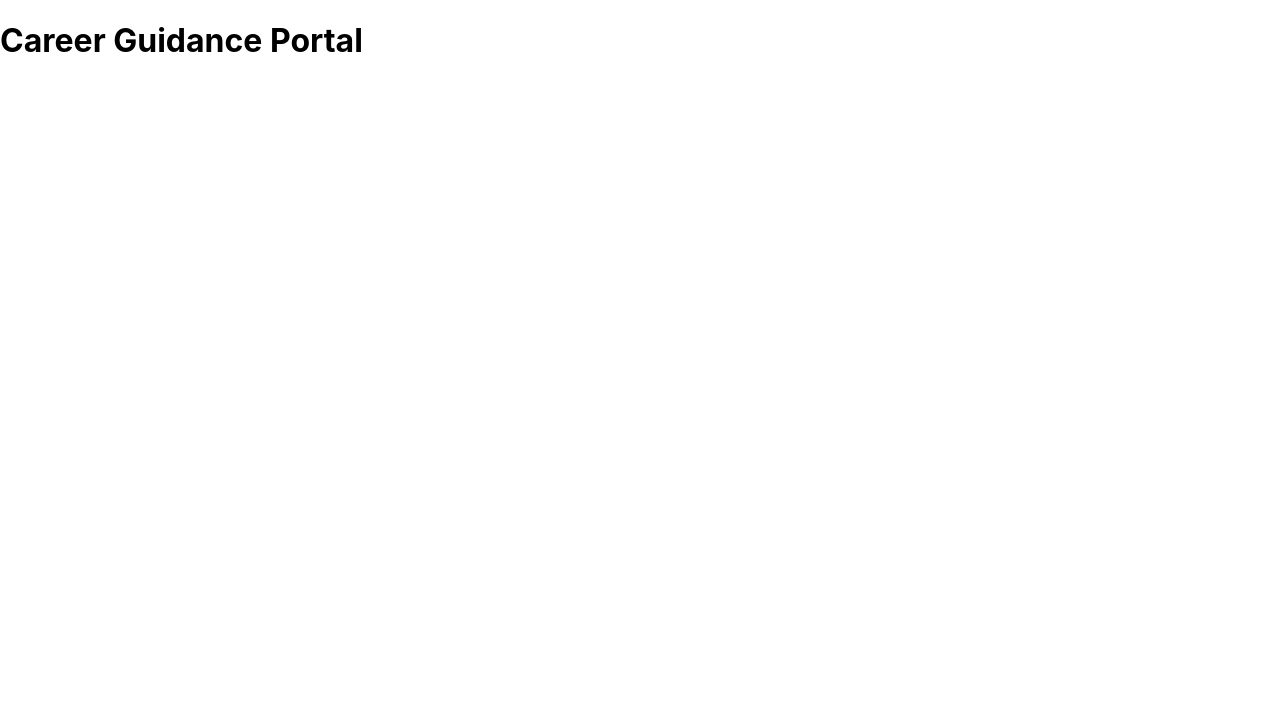
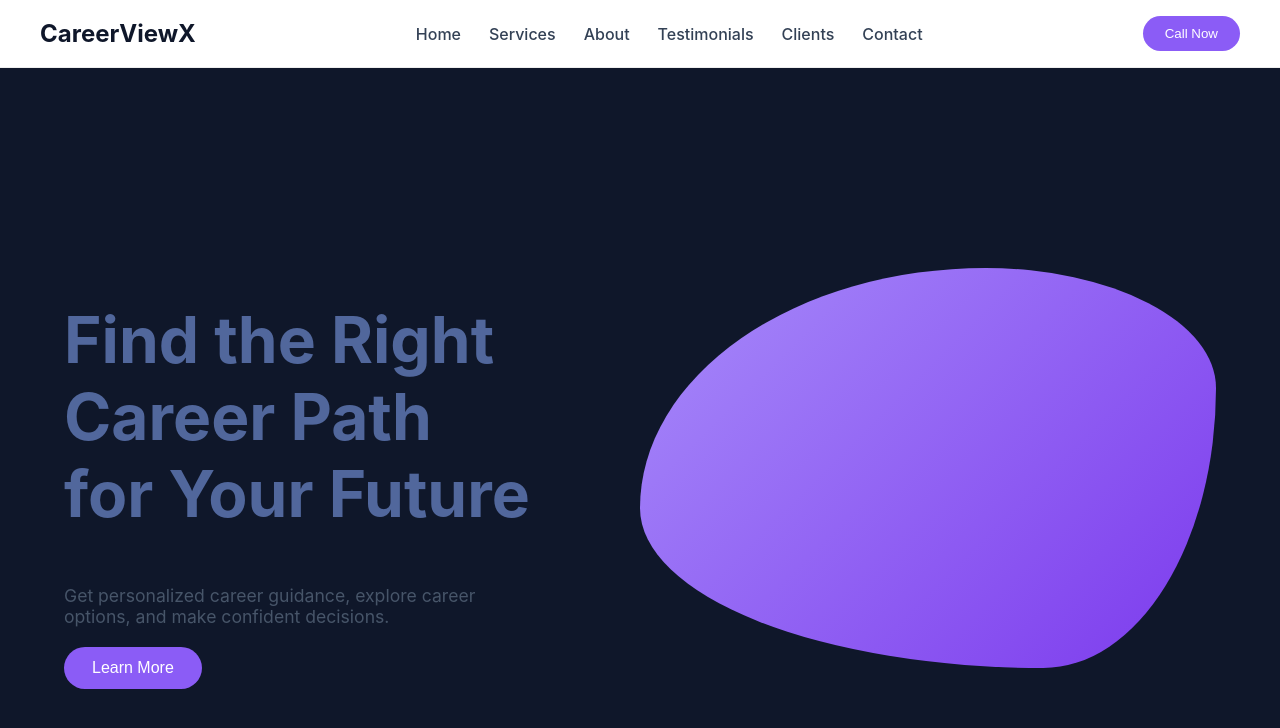
Before and after one commit to Abhi-1100/careerviewx, a React (Create React App) app: page / in a window 1280 px wide. Shown: the top 728 px of the page. Built offline with nearby package versions, Linux system fonts and the light colour scheme.

Commit message:
add Navbar, hero, sections

```diff
--- /dev/null
+++ b/src/components/Hero.css
@@ -0,0 +1,55 @@
+.hero {
+  min-height: 100vh;
+  background: #f9f7ff;
+  display: flex;
+  align-items: center;
+}
+
+.hero-container {
+  width: 90%;
+  max-width: 1200px;
+  margin: auto;
+
+  display: grid;
+  grid-template-columns: 1fr 1fr;
+  align-items: center;
+}
+
+/* LEFT TEXT */
+.hero-text h1 {
+  font-size: 4rem;
+  font-weight: 700;
+  color: #51679c;
+}
+
+.hero-text p {
+  margin: 20px 0;
+  font-size: 1.1rem;
+  color: #475569;
+  max-width: 420px;
+}
+
+.hero-btn {
+  padding: 12px 28px;
+  background: #8b5cf6;
+  border: none;
+  border-radius: 25px;
+  color: white;
+  font-size: 1rem;
+  cursor: pointer;
+}
+/* RIGHT IMAGE */
+.hero-visual {
+  position: relative;
+  height: 400px;
+}
+
+.wave {
+  position: absolute;
+  bottom: 0;
+  right: 0;
+  width: 100%;
+  height: 100%;
+  background: linear-gradient(135deg, #a78bfa, #7c3aed);
+  border-radius: 60% 40% 30% 70% / 60% 30% 70% 40%;
+}
--- /dev/null
+++ b/src/components/Hero.jsx
@@ -0,0 +1,31 @@
+import "./Hero.css";
+
+const Hero = () => {
+  return (
+    <section className="hero">
+      <div className="hero-container">
+
+        {/* LEFT SIDE */}
+        <div className="hero-text">
+          <h1>
+            Find the Right Career Path<br /> for Your Future
+          </h1>
+
+          <p>
+            Get personalized career guidance, explore career options, and make confident decisions.
+          </p>
+
+          <button className="hero-btn">Learn More</button>
+        </div>
+
+        {/* RIGHT SIDE */}
+        <div className="hero-visual">
+          <div className="wave"></div>
+        </div>
+
+      </div>
+    </section>
+  );
+};
+
+export default Hero;
--- /dev/null
+++ b/src/components/Navbar.css
@@ -0,0 +1,62 @@
+.navbar {
+  width: 100%;
+  background: white;
+  position: sticky;
+  top: 0;
+  z-index: 100;
+  border-bottom: 1px solid #eee;
+}
+
+.nav-container {
+  max-width: 1200px;
+  margin: auto;
+  padding: 16px 24px;
+
+  display: flex;
+  align-items: center;
+  justify-content: space-between;
+}
+
+/* LOGO */
+.logo {
+  font-size: 1.5rem;
+  font-weight: 700;
+  color: #0f172a;
+}
+
+/* LINKS */
+.nav-links {
+  display: flex;
+  gap: 28px;
+}
+
+.nav-links a {
+  text-decoration: none;
+  color: #334155;
+  font-weight: 500;
+}
+
+.nav-links a:hover {
+  color: #8b5cf6;
+}
+
+/* BUTTON */
+.nav-btn {
+  background: #8b5cf6;
+  color: white;
+  border: none;
+  padding: 10px 22px;
+  border-radius: 20px;
+  cursor: pointer;
+  font-weight: 500;
+}
+
+
+
+
+
+@media (max-width: 768px) {
+  .nav-links {
+    display: none;
+  }
+}
--- /dev/null
+++ b/src/components/Navbar.jsx
@@ -0,0 +1,29 @@
+import "./Navbar.css";
+
+const Navbar = () => {
+  return (
+    <header className="navbar">
+      <div className="nav-container">
+
+        {/* Logo */}
+        <div className="logo">CareerViewX</div>
+
+        {/* Menu */}
+        <nav className="nav-links">
+          <a href="#Home">Home</a>
+          <a href="#Services">Services</a>
+          <a href="#About">About</a>
+          <a href="#Testimonials">Testimonials</a>
+          <a href="#Clients">Clients</a>
+          <a href="#Contact">Contact</a>
+        </nav>
+
+        {/* CTA */}
+        <button className="nav-btn">Call Now</button>
+
+      </div>
+    </header>
+  );
+};
+
+export default Navbar;
--- /dev/null
+++ b/src/pages/Home.css
@@ -0,0 +1,20 @@
+.home {
+  width: 100%;
+}
+
+.section {
+  height: 100vh;
+  display: flex;
+  justify-content: center;
+  align-items: center;
+  font-size: 3rem;
+}
+
+.hero {
+  background-color: #0f172a;
+  color: white;
+}
+
+.about {
+  background-color: #e5e7eb;
+}
--- a/src/pages/Home.jsx
+++ b/src/pages/Home.jsx
@@ -1,4 +1,17 @@
-function Home() {
-  return <h1>Career Guidance Portal</h1>;
-}
+import Hero from "../components/Hero";
+import Navbar from "../components/Navbar";
+import "./Home.css";
+
+const Home = () => {
+  return (
+    <div className="home">
+      <Navbar />
+      <Hero />
+      <section className="section hero">abhi Hero Section</section>
+      <section className="section about">About Section</section>
+      <section className="section content">Content Section</section>
+    </div>
+  );
+};
+
 export default Home;
```
